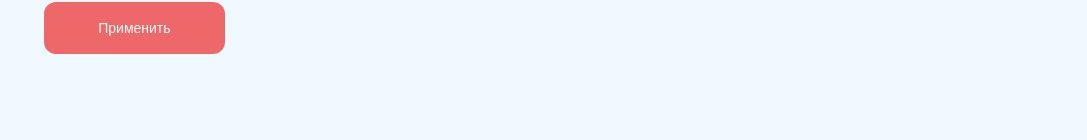
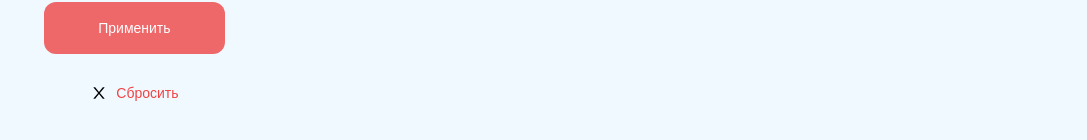
Before and after one commit to koshinva/online-shop, a React (Create React App) app: page / in a window 1280 px wide. Shown: the part 490-630 px from the top of the page, without its empty margins (96-1183 px from the left). Built offline with nearby package versions, Linux system fonts and the light colour scheme.

Commit message:
feat: настроить кнопку сброса фильтров

```diff
--- a/src/components/Filters/Filters.css
+++ b/src/components/Filters/Filters.css
@@ -3,6 +3,12 @@
 }
 .filters__title {
   @apply font-bold text-lg text-red-900 mb-5;
+}
+.form-filters__button-reset {
+  @apply text-red-500 flex w-full justify-center items-center py-3 border border-transparent hover:border-red-500 rounded-lg transition-colors duration-300 text-sm font-medium;
+}
+.form-filters__button-reset > svg {
+  @apply text-black mr-2 text-lg;
 }
 .field {
   @apply flex items-center text-red-800;
--- a/src/components/Filters/FormFilters.tsx
+++ b/src/components/Filters/FormFilters.tsx
@@ -3,14 +3,18 @@ import FieldFilter from './FieldFilter';
 import { useActions } from 'hooks/useActions';
 import { useTypedSelector } from 'hooks/useTypedSelector';
 import Button from 'components/ui/Button';
+import Icon from 'ui/Icon';
 
 const FormFilters: FC = () => {
-  const { toggleCheckedBrand, filterProductsByBrands } = useActions();
+  const { toggleCheckedBrand, filterProductsByBrands, resetFiltersByBrands } = useActions();
   const { brands } = useTypedSelector((state) => state.products);
 
   const handleSubmit = (event: React.FormEvent<HTMLFormElement>) => {
     event.preventDefault();
     filterProductsByBrands();
+  };
+  const handleClickReset = () => {
+    resetFiltersByBrands();
   };
 
   return (
@@ -22,9 +26,16 @@ const FormFilters: FC = () => {
           handleChange={() => toggleCheckedBrand(brand.id)}
         />
       ))}
-      <Button type="submit" className="mt-7">
+      <Button type="submit" className="mt-7 mb-4">
         Применить
       </Button>
+      <button
+        className="form-filters__button-reset"
+        type="button"
+        onClick={() => handleClickReset()}
+      >
+        <Icon name="AiOutlineClose" /> Сбросить
+      </button>
     </form>
   );
 };
--- a/src/store/products/products.slice.ts
+++ b/src/store/products/products.slice.ts
@@ -33,5 +33,10 @@ export const productsSlice = createSlice({
         state.checkedIdBrands.includes(product.brand)
       );
     },
+    resetFiltersByBrands(state) {
+      state.checkedIdBrands = [];
+      state.brands = getBrands();
+      state.products = products;
+    }
   },
 });
--- a/src/types/icon.type.ts
+++ b/src/types/icon.type.ts
@@ -1,5 +1,10 @@
-import { AiOutlineShoppingCart, AiOutlineShopping, AiOutlineCheck } from 'react-icons/ai';
+import {
+  AiOutlineShoppingCart,
+  AiOutlineShopping,
+  AiOutlineCheck,
+  AiOutlineClose,
+} from 'react-icons/ai';
 
-export const icons = { AiOutlineShopping, AiOutlineShoppingCart, AiOutlineCheck };
+export const icons = { AiOutlineShopping, AiOutlineShoppingCart, AiOutlineCheck, AiOutlineClose };
 
 export type TypeIcon = keyof typeof icons;
```
